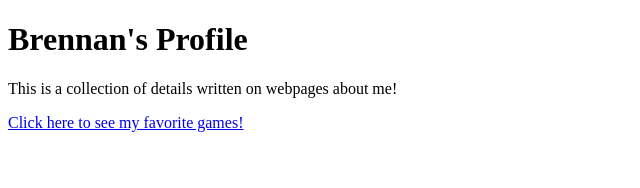
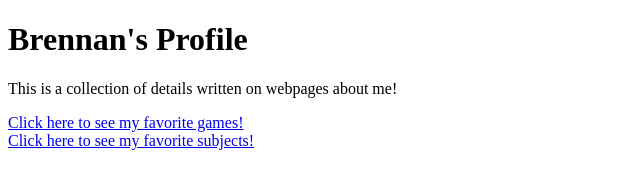
Before and after one commit to BaxolotlChan/Cesium-Lab2-Chua, a plain HTML site: page index.html in a window 1280 px wide. Shown: the whole page, without its empty margins (0-640 px from the left). Drawn offline with Linux system fonts and the light colour scheme.

Commit message:
Update index.html

```diff
--- a/index.html
+++ b/index.html
@@ -16,3 +16,5 @@
 	<h1>Brennan's Profile</h1>
 	<p> This is a collection of details written on webpages about me! </p>
 	<a href="games.html">Click here to see my favorite games!</a>
+ 	<br>
+	<a href="subjects.html">Click here to see my favorite subjects!</a>
```
